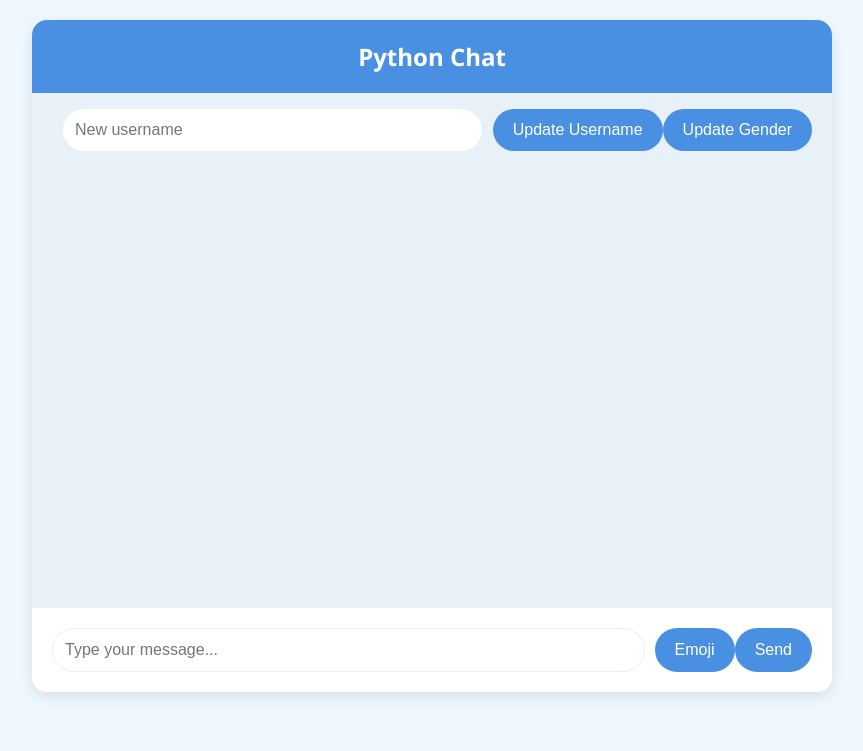
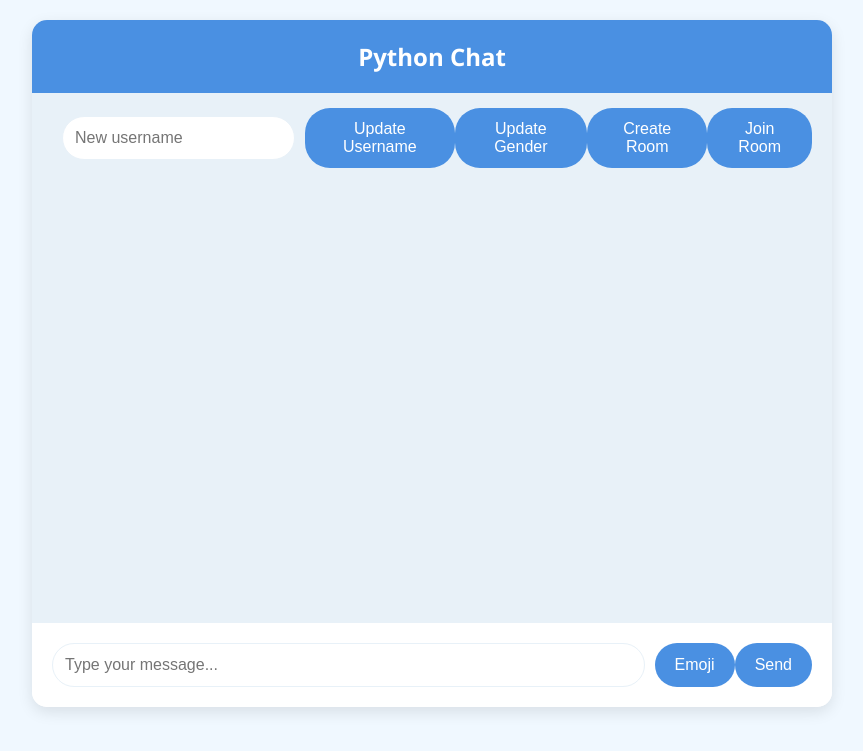
Before and after one commit to Lofon/python-chat1, a Flask app: page / in a window 1280 px wide. Shown: the top 751 px of the page, without its empty margins (208-1071 px from the left). Run offline with Flask 3, Linux system fonts and the light colour scheme; some libraries are stand-ins or nearby versions.

Commit message:
index.html

```diff
--- a/templates/index.html
+++ b/templates/index.html
@@ -92,11 +92,13 @@
             display: flex;
             padding: 20px;
             background-color: white;
-            border-top: 1px solid var(--secondary-color);
+            border-top: 1px solid var (--secondary-color);
         }
 
         #message-input,
-        #username-input {
+        #username-input,
+        #room-name-input,
+        #password-input {
             flex-grow: 1;
             padding: 12px;
             border: 1px solid var(--secondary-color);
@@ -108,6 +110,8 @@
         #send-button,
         #update-username-button,
         #update-gender-button,
+        #create-room-button,
+        #join-room-button,
         #emoji-button {
             background-color: var(--primary-color);
             color: white;
@@ -122,6 +126,8 @@
         #send-button:hover,
         #update-username-button:hover,
         #update-gender-button:hover,
+        #create-room-button:hover,
+        #join-room-button:hover,
         #emoji-button:hover {
             background-color: var(--primary-dark);
         }
@@ -136,7 +142,7 @@
         #current-username {
             margin-right: 10px;
             font-weight: bold;
-            color: var(--primary-dark);
+            color: var (--primary-dark);
         }
 
         .system-message {
@@ -162,6 +168,10 @@
             color: white;
         }
 
+        .message.sent img {
+            margin-right: 0;
+            margin-left: 10px;
+        }
 .message.sent img {
     margin-right: 0;
     margin-left: 10px;
@@ -223,6 +233,23 @@
                 <button class="gender-button" data-gender="boy">Boy</button>
                 <button class="gender-button" data-gender="girl">Girl</button>
             </div>
+            <button id="create-room-button">Create Room</button>
+            <button id="join-room-button">Join Room</button>
+        </div>
+        <div id="room-container" style="display: none;">
+            <input type="text" id="room-name-input" placeholder="Room Name" />
+            <select id="room-type-select">
+                <option value="public">Public</option>
+                <option value="private">Private</option>
+            </select>
+            <input type="password" id="room-password-input" placeholder="Room Password (6 digits)" maxlength="6" style="display: none;" />
+            <button id="create-room-submit">Create</button>
+        </div>
+        <div id="join-room-container" style="display: none;">
+            <ul id="rooms-list"></ul>
+            <input type="text" id="join-room-id-input" placeholder="Room ID" />
+            <input type="password" id="join-room-password-input" placeholder="Room Password" maxlength="6" style="display: none;" />
+            <button id="join-room-submit">Join</button>
         </div>
         <div class="chat-messages" id="chat-messages"></div>
         <div class="chat-input">
@@ -250,8 +277,21 @@
         const updateUsernameButton = document.getElementById("update-username-button");
         const updateGenderButton = document.getElementById("update-gender-button");
         const genderButtons = document.getElementById("gender-buttons");
+        const createRoomButton = document.getElementById("create-room-button");
+        const joinRoomButton = document.getElementById("join-room-button");
+        const roomContainer = document.getElementById("room-container");
+        const joinRoomContainer = document.getElementById("join-room-container");
+        const roomNameInput = document.getElementById("room-name-input");
+        const roomTypeSelect = document.getElementById("room-type-select");
+        const roomPasswordInput = document.getElementById("room-password-input");
+        const createRoomSubmit = document.getElementById("create-room-submit");
+        const roomsList = document.getElementById("rooms-list");
+        const joinRoomIdInput = document.getElementById("join-room-id-input");
+        const joinRoomPasswordInput = document.getElementById("join-room-password-input");
+        const joinRoomSubmit = document.getElementById("join-room-submit");
 
         let currentUsername = "";
+        let currentRoomId = "";
 
         socket.on("set_user_info", (data) => {
             currentUsername = data.username;
@@ -282,6 +322,39 @@
             addMessage(`${data.username} updated their gender`, "system");
         });
 
+        socket.on("room_created", (data) => {
+            alert(`Room created with ID: ${data.room_id}`);
+            currentRoomId = data.room_id;
+            roomContainer.style.display = "none";
+        });
+
+        socket.on("rooms_list", (data) => {
+            roomsList.innerHTML = "";
+            data.rooms.forEach(room => {
+                const li = document.createElement("li");
+                li.textContent = `Room Name: ${room.room_name}, Room ID: ${room.room_id}`;
+                roomsList.appendChild(li);
+            });
+        });
+
+        socket.on("room_joined", (data) => {
+            alert(`Joined room: ${data.room_name}`);
+            currentRoomId = data.room_id;
+            joinRoomContainer.style.display = "none";
+        });
+
+        socket.on("join_error", (data) => {
+            alert(data.error);
+        });
+
+        socket.on("user_joined_room", (data) => {
+            addMessage(`${data.username} joined the room`, "system");
+        });
+
+        socket.on("user_left_room", (data) => {
+            addMessage(`${data.username} left the room`, "system");
+        });
+
         sendButton.addEventListener("click", sendMessage);
         messageInput.addEventListener("keypress", (e) => {
             if (e.key === "Enter") sendMessage();
@@ -308,11 +381,47 @@
             });
         });
 
+        createRoomButton.addEventListener("click", () => {
+            roomContainer.style.display = "block";
+        });
+
+        createRoomSubmit.addEventListener("click", createRoom);
+
+        joinRoomButton.addEventListener("click", () => {
+            joinRoomContainer.style.display = "block";
+            socket.emit("get_rooms");
+        });
+
+        joinRoomSubmit.addEventListener("click", joinRoom);
+
+        roomTypeSelect.addEventListener("change", () => {
+            roomPasswordInput.style.display = roomTypeSelect.value === "private" ? "block" : "none";
+        });
+
          function sendMessage() {
             const message = messageInput.value.trim();
-            if (message) {
-                socket.emit("send_message", { message });
+            if (message && currentRoomId) {
+                socket.emit("send_message", { message, room_id: currentRoomId });
                 messageInput.value = "";
+            }
+        }
+
+        function createRoom() {
+            const roomName = roomNameInput.value.trim();
+            const roomType = roomTypeSelect.value;
+            const roomPassword = roomType === "private" ? roomPasswordInput.value : null;
+
+            if (roomName) {
+                socket.emit("create_room", { room_name: roomName, room_type: roomType, room_password: roomPassword });
+            }
+        }
+
+        function joinRoom() {
+            const roomId = joinRoomIdInput.value.trim();
+            const password = roomTypeSelect.value === "private" ? joinRoomPasswordInput.value : null;
+
+            if (roomId) {
+                socket.emit("join_room", { room_id: roomId, username: currentUsername, password: password });
             }
         }
 
```
Lines whose indentation alone changed are shown as unchanged.
